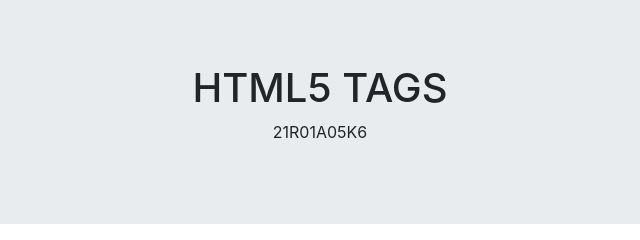
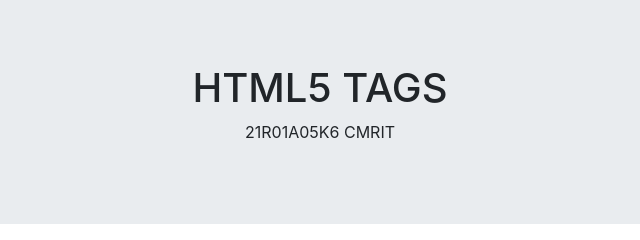
Before and after one commit to Amruthaguguloth/html-tags, a plain HTML site: page index.html in a window 1280 px wide. Shown: the top 240 px of the page, 320-960 px from the left. Drawn offline with nearby package versions, Linux system fonts and the light colour scheme.

Commit message:
Update index.html

```diff
--- a/index.html
+++ b/index.html
@@ -7,7 +7,7 @@
 <body>
     <div class="jumbotron text-center">
         <h1>HTML5 TAGS</h1>
-        <p>21R01A05K6</p>
+        <p>21R01A05K6 CMRIT</p>
     </div>
     <div class="container" >
         <div class="row">
```
